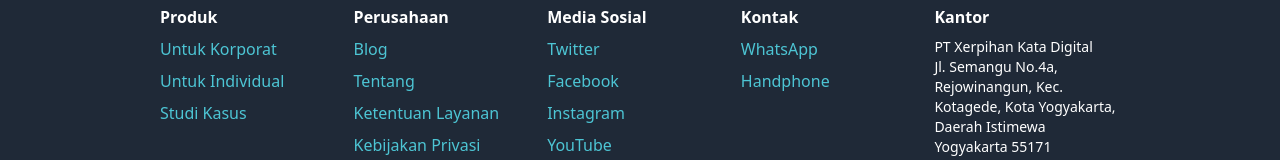
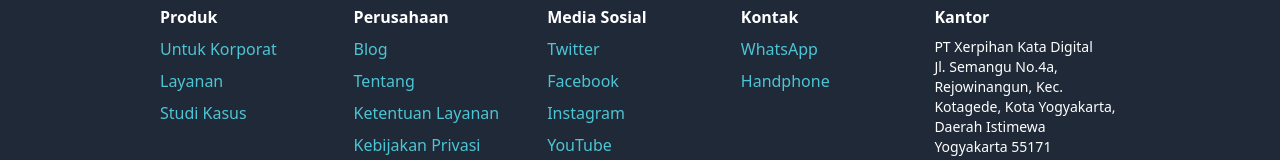
Before and after one commit to yasanugroho/silver-doodle, a Next.js app: page / in a window 1280 px wide. Shown: the part 2594-2754 px from the top of the page. Built offline with nearby package versions, Linux system fonts and the light colour scheme; what @tailwindcss/typography would draw is missing.

Commit message:
Update Footer.tsx

```diff
--- a/components/Footer.tsx
+++ b/components/Footer.tsx
@@ -15,7 +15,7 @@
     nameEn: 'Product',
     list: [
       { name: 'Untuk Korporat', nameEn: 'For Corporates', link: '/for-corporates' },
-      { name: 'Untuk Individual', nameEn: 'For Individuals', link: '/service' },
+      { name: 'Layanan', nameEn: 'Service', link: '/service' },
       { name: 'Studi Kasus', nameEn: 'Case Study', link: '/case-studies' },
     ],
   },
```
